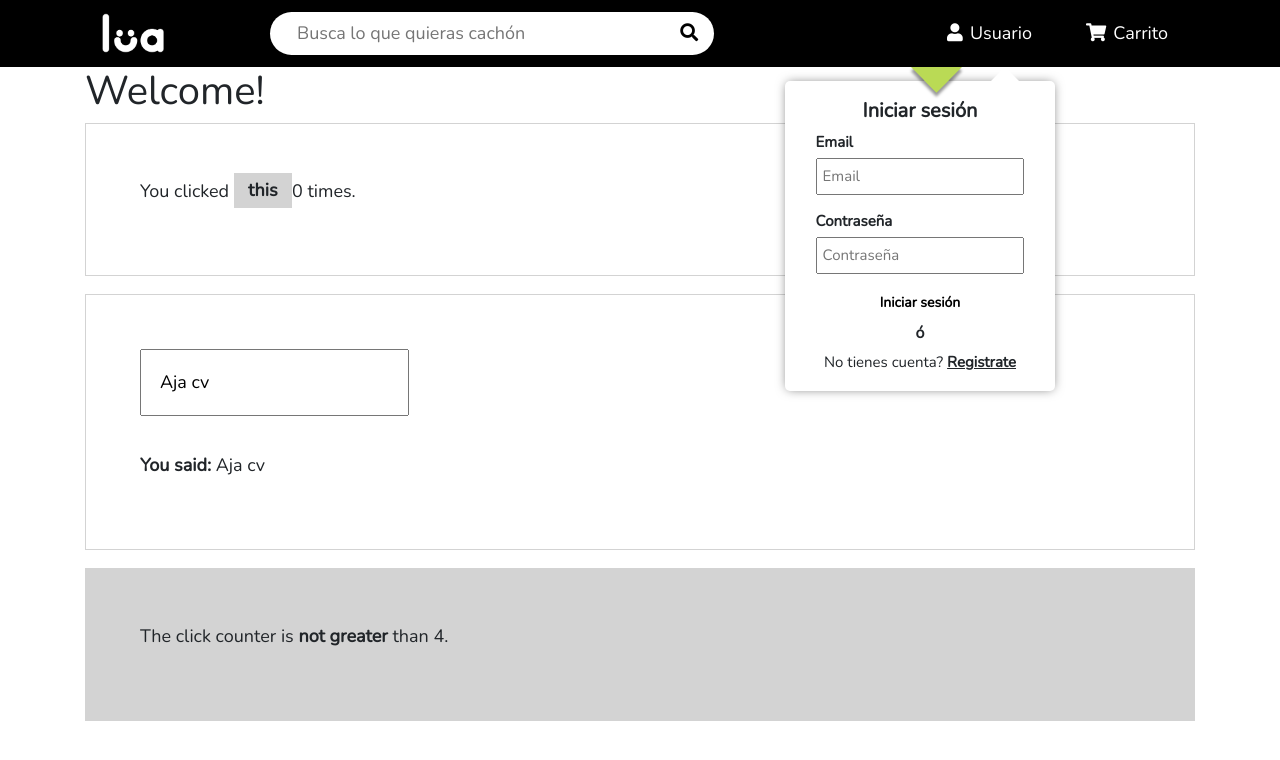
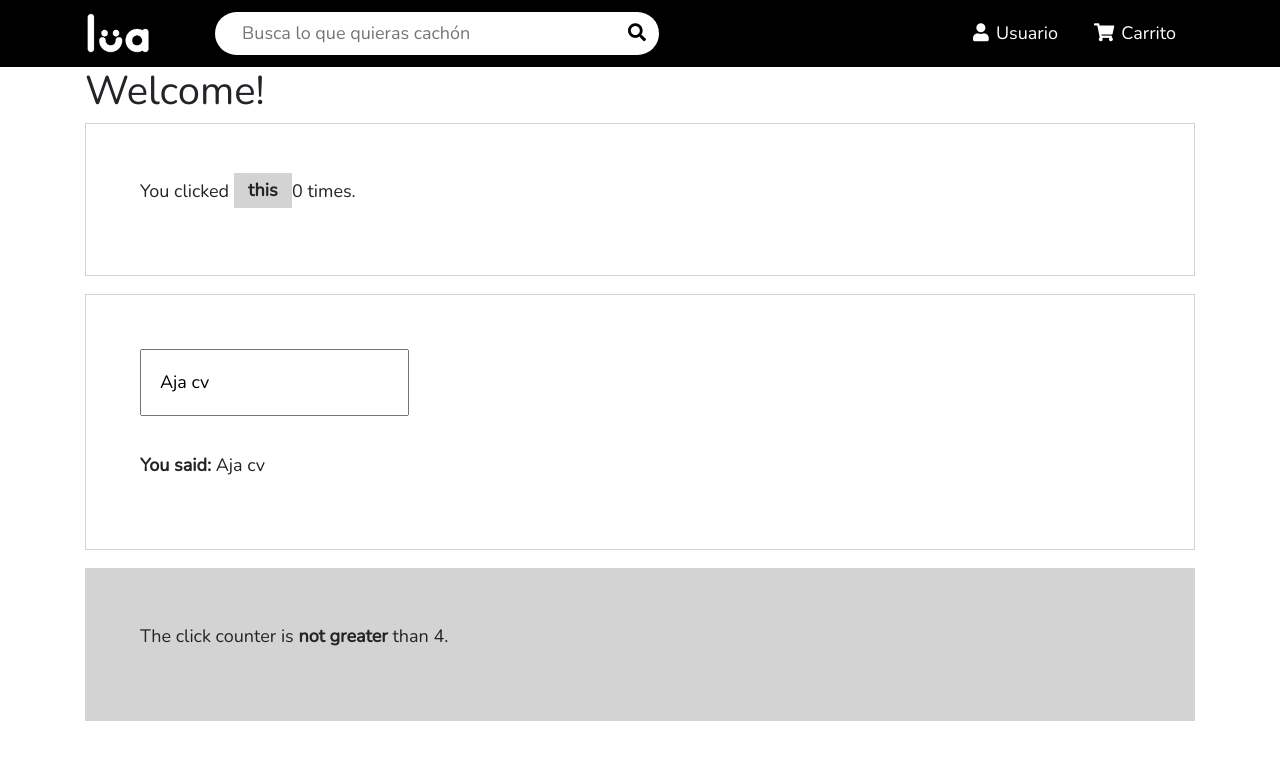
Before and after one commit to herasj/LuaStore, an Angular app in the folder frontEnd/: page / in a window 1280 px wide. Shown: the top 760 px of the page. Built offline with nearby package versions, Linux system fonts and the light colour scheme.

Commit message:
Barra de navegacion terminada
Barra de navegacion terminada y testeada desde desde iPhone 5 SE hasta PC 1080p.

```diff
--- a/frontEnd/src/app/app.component.html
+++ b/frontEnd/src/app/app.component.html
@@ -1,18 +1,19 @@
 <header>
   <div class="container" (window:resize)="onResize($event)" >
-    <nav class="navbar navbar-expand-md navbar-dark transparent" style="width: 100%">
-      <div [ngClass]="isInMobile ? 'col-2' : 'col-2'">
+    <nav class="navbar navbar-expand-md navbar-dark transparent" style="width: 100%; flex-flow: row;">
       <a href="#" routerLink="/" class="logo"><img src="assets/logo.png" style="max-height: 40px;"></a>
-      </div>
-      <div class="searchbar" [style.width]="isInMobile ? '75%' : '40%'">
+      <div class="searchbar" [style.width]="isInMobile ? '100%' : '40%'" [style.margin-left]="isInMobile ? '0em' : '3em'">
+          <!-- [style.width]="isInMobile ? 'fit-content' : '40%'" -->
+          <!-- [style.display]="isInMobile ? 'inline' : 'block'" -->
         <app-searchbar [isInMobile]="isInMobile"></app-searchbar>
       </div>
       <div class="collapse navbar-collapse">
         <ul class="navbar-nav ml-auto" style="margin: 0em">
-          <li class="nav-item active">
-            <a class="nav-link" href="#" id="user" onclick="return false;"><i class="fas fa-user" id="user"></i>Usuario</a>
-            <div class="userTile" *ngIf = "true">
-              <h5>Iniciar sesión<noscript></noscript></h5>
+          <li class="nav-item active" >
+            <div class="userwhole" #user>
+                <a class="nav-link" href="#" onclick="return false;"><i class="fas fa-user"></i>Usuario</a>
+                <div class="userTile" *ngIf = "showingUser">
+                  <h5>Iniciar sesión</h5>
                   <p>Email</p>
                   <input type="email" placeholder="Email">
                   <p>Contraseña</p>
@@ -21,7 +22,8 @@
                   <h6>ó</h6>
                   <p id="register">No tienes cuenta? <span>Registrate</span></p>
                 </div>
-            <div class="triangle-with-shadow"></div>
+            </div>
+
           </li>
           <li class="nav-item active">
             <a class="nav-link" href="#" id="shopping" onclick="return false;"><i class="fas fa-shopping-cart" id="shopping"></i>Carrito</a>
@@ -30,33 +32,7 @@
         </ul>
       </div>
     </nav>
-
   </div>
-  <!-- <div class="container" (window:resize)="onResize($event)" [style.width]="isInMobile ? '100%' : '80%'">
-
-      <button class="navbar-toggler" type="button" data-toggle="collapse" data-target="#navbarSupportedContent" aria-controls="navbarSupportedContent" aria-expanded="false" aria-label="Toggle navigation">
-        <span class="navbar-toggler-icon"></span>
-      </button>
-      <a class="navbar-brand" href="#">Navbar</a> -->
-
-      <!-- Barra de Busqueda -->
-      <!-- <div class="col-6">
-        <app-searchbar></app-searchbar>
-      </div> -->
-      <!-- Navbar Collapse -->
-      <!-- <div class="collapse navbar-collapse"  >
-        <ul class="navbar-nav ml-auto" style="margin: 0em">
-          <li class="nav-item active">
-            <a class="nav-link" href="#"><i class="fas fa-user    "></i>Usuario</a>
-          </li>
-          <li class="nav-item active">
-            <a class="nav-link" href="#"><i class="fas fa-shopping-cart"></i>Carrito</a>
-          </li>
-        </ul>
-      </div>
-    </nav>
-  </div> -->
-
 </header>
 
 <div class="container">
--- a/frontEnd/src/app/app.component.scss
+++ b/frontEnd/src/app/app.component.scss
@@ -4,26 +4,17 @@ $primary: black;
     margin: auto;
 }
 
-
 header{
     background: $primary;
     padding: .6em 0;
     position: relative;
-
-    a{
-        color: white;
-        text-decoration:  none;
-
-    }
-
     .navbar{
-        display: inline-flex;
         height: 100%;
         padding: 0px;
         a{
             padding:.5em;
-            margin-right: 1em;
             border-radius: 30px;
+            margin-right: 10px;
             &:hover{
                 background: white;
                 color: black;
@@ -40,13 +31,16 @@ header{
         }
     }
 
-    li a{
-        padding: .5em;
-        margin-left:1em;
+    .userwhole{
         border-radius: 30px;
-        &:hover{
-            background: white;
-            color: black;
+        margin-right: 1em;
+        a{
+            margin-right: 0px;
+            color: white;
+            &:hover{
+                background: white;
+                color: black;
+            }
         }
     }
 
@@ -54,15 +48,12 @@ header{
         margin-right: .4em;
     }
 
-
     .userTile{
         position: absolute;
         height: 310px;
         width: 270px;
         top:70px;
         right: 140px;
-        -webkit-box-shadow: 0px 0px 11px -2px rgba(0,0,0,0.55);
-        -moz-box-shadow: 0px 0px 11px -2px rgba(0,0,0,0.55);
         box-shadow: 0px 0px 11px -2px rgba(0,0,0,0.55);
         background-color: white;
         text-align: center;
@@ -114,19 +105,6 @@ header{
         }
     }
     .userTile:after,
-    .userTile:before {
-        border-left: 15px solid transparent;
-        border-right: 15px solid transparent;
-        border-top: 15px solid rgb(255, 255, 255);
-        top: -14px;
-        content: '';
-        right: 35px;
-        position: absolute;
-
-        transform: rotate(180deg)
-    }
-
-    /* Styling for second triangle (border) */
 
     .userTile:before {
         content: "";
@@ -135,20 +113,16 @@ header{
     height: 0;
     margin-left: -0.5em;
     bottom: -2em;
-    left: 50%;
+    top: 0px;
+    right: 35px;
     box-sizing: border-box;
 
-    border: 1em solid black;
-    border-color: transparent transparent #bada55 #bada55;
+    border: .5em solid black;
+    border-color: transparent transparent #ffffff #ffffff;
 
     transform-origin: 0 0;
-    transform: rotate(-45deg);
+    transform: rotate(135deg);
 
-    box-shadow: -3px 3px 3px 0 rgba(0, 0, 0, 0.4);
-
+    box-shadow: -1px 1px 4px 0 rgba(0, 0, 0, 0.11);
     }
-
-
-
-
 }
--- a/frontEnd/src/app/app.component.ts
+++ b/frontEnd/src/app/app.component.ts
@@ -1,4 +1,4 @@
-import { Component,  OnInit, HostListener } from '@angular/core';
+import { Component,  OnInit, HostListener, ViewChild, ElementRef } from '@angular/core';
 
 @Component({
   selector: 'app-root',
@@ -8,31 +8,22 @@ import { Component,  OnInit, HostListener } from '@angular/core';
 })
 export class AppComponent implements OnInit {
 
-
+  @ViewChild("user",{static: false}) user_tile: ElementRef;
   title = 'frontEnd';
   isInMobile: boolean;
   showingUser: boolean;
-  showingCart: boolean;
   ngOnInit(){
-    console.log("init en sakgas")
+    if(window.innerWidth<768) this.isInMobile=true;
+    else this.isInMobile=false;
   }
 
   @HostListener('document:click', ['$event'])
   clickout(event) {
-    if(event.toElement.id=="shopping") {
-      this.showingCart = true;
-      this.showingUser = false;
-      console.log(this.showingUser);
-    }
-    else if(event.toElement.id=="user") {
+    if(this.user_tile.nativeElement.contains(event.target)) {
       this.showingUser = true;
-      this.showingCart = false;
-      console.log(this.showingUser);
     }
     else {
       this.showingUser = false
-      this.showingCart = false;
-      console.log(event);
     };
   }
 
@@ -40,8 +31,6 @@ export class AppComponent implements OnInit {
     if(event.target.innerWidth<768) this.isInMobile=true;
     else this.isInMobile=false;
     console.log("resize");
-    this.showingUser = false
-    this.showingCart = false;
   }
 
   firstResize(){
--- a/frontEnd/src/app/searchbar/searchbar.component.scss
+++ b/frontEnd/src/app/searchbar/searchbar.component.scss
@@ -1,10 +1,10 @@
 .container {
     background-color: white;
     position: relative;
-    display: inline-flex;
-    width: 100%;
+    display: flex;
     border-radius: 40px;
     padding: 0px;
+    width: 100%;
     justify-content: center;
     input{
         border: none;
@@ -47,7 +47,6 @@
 
             color: black;
             margin-left: 1em;
-            width: 10%;
             padding-right: .4em;
         }
     }
@@ -56,8 +55,8 @@
         text-align: center;
         color: black;
         margin: 0em;
-        width: 10%;
-        padding-right: .4em;
+
+        padding-right: .6em;
     }
 }
 
```
Lines whose indentation alone changed are shown as unchanged.
